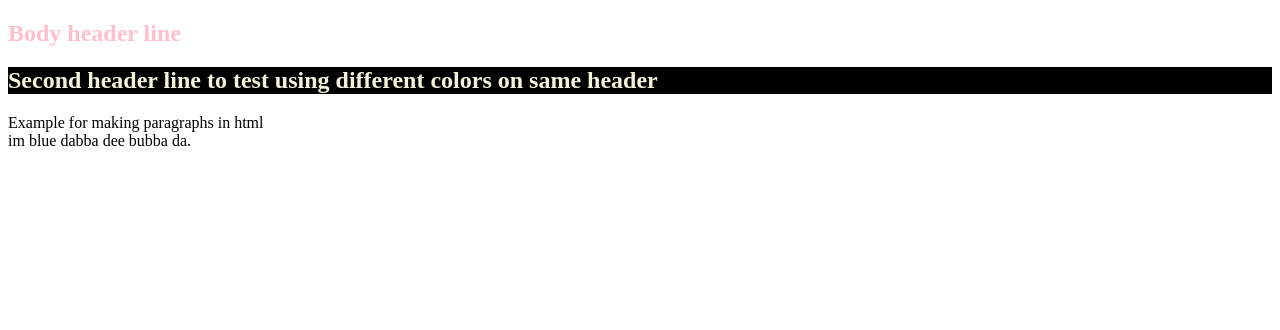
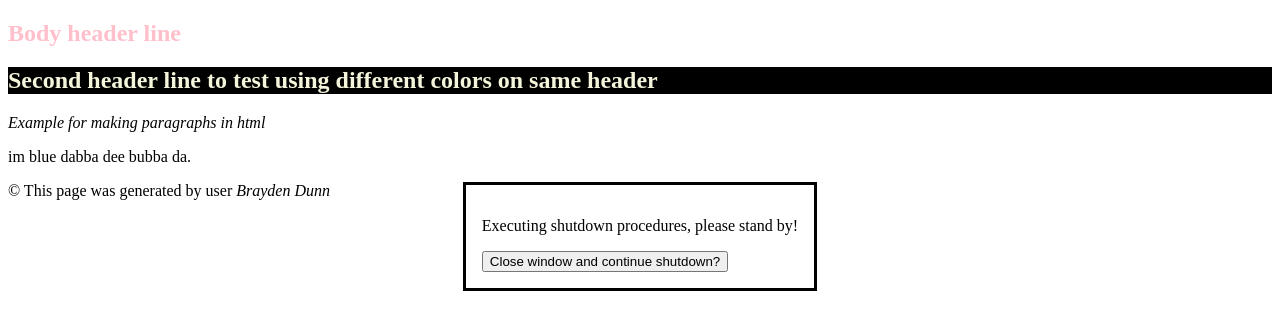
Before and after one commit to BraydenDunnNMIT/WEB503-Lab-one-22, a website: page src/index.html in a window 1280 px wide. Drawn offline with Linux system fonts and the light colour scheme.

Commit message:
testing out HTML elements and stuff

```diff
--- a/src/index.css
+++ b/src/index.css
@@ -6,3 +6,9 @@
 color: beige;
 background-color: black;
 }
+
+
+ abbr{
+    font-style: italic;
+    font-weight: 100;
+}
--- a/src/index.html
+++ b/src/index.html
@@ -12,8 +12,18 @@
        <h2 class="first_h2Tag"> Body header line </h2>
        <h2 id="another_tag"> Second header line to test using different colors on same header</h2>
 
-        <p> Example for making paragraphs in html
-            <br> im blue dabba dee bubba da. </p>
+        <p class="paragraph1"> <abbr>Example for making paragraphs in html </abbr>
+            <p> im blue dabba dee bubba da. </p>
+
+            <dialog open>
+                <p>Executing shutdown procedures, please stand by!</p>
+                <form method="dialog">
+                  <button>Close window and continue shutdown?</button>
+                </form>
+              </dialog>
+              <footer>
+                <p>© This page was generated by user <abbr> Brayden Dunn</abbr> </p>
+            </footer>
 
         <script src="index.js" async defer></script>
     </body>
```
